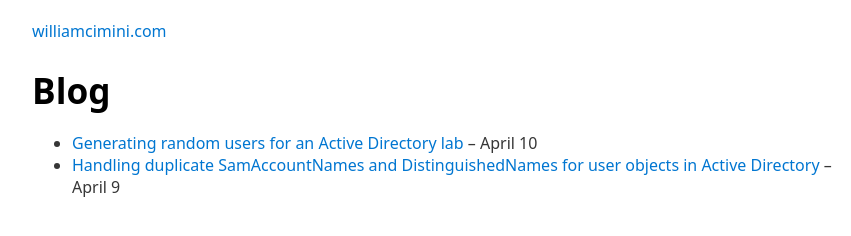
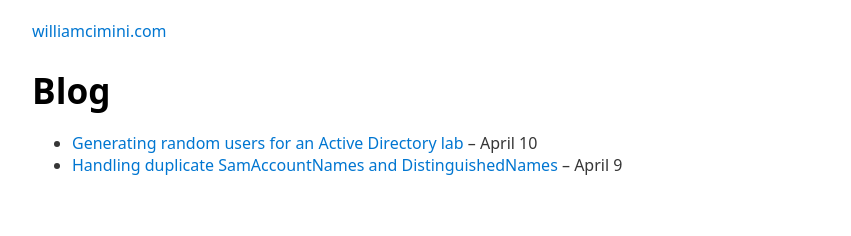
Before and after one commit to william-cimini/blog, a plain HTML site: page index.html in a window 1280 px wide. Shown: the whole page, without its empty margins (208-1059 px from the left). Drawn offline with nearby package versions, Linux system fonts and the light colour scheme.

Commit message:
Add files via upload

```diff
--- a/index.html
+++ b/index.html
@@ -17,7 +17,7 @@
 <h1 id="Blog">Blog</h1>
 <ul class="posts">
 <li><a href="generating-random-user-active-directory.html">Generating random users for an Active Directory lab</a> – April 10
-<li><a href="duplicate-samaccountnames-and-distinguishednames.html">Handling duplicate SamAccountNames and DistinguishedNames for user objects in Active Directory</a> – April 9
+<li><a href="duplicate-samaccountnames-and-distinguishednames.html">Handling duplicate SamAccountNames and DistinguishedNames</a> – April 9
 </ul></main>
 </body>
 </html>
```
